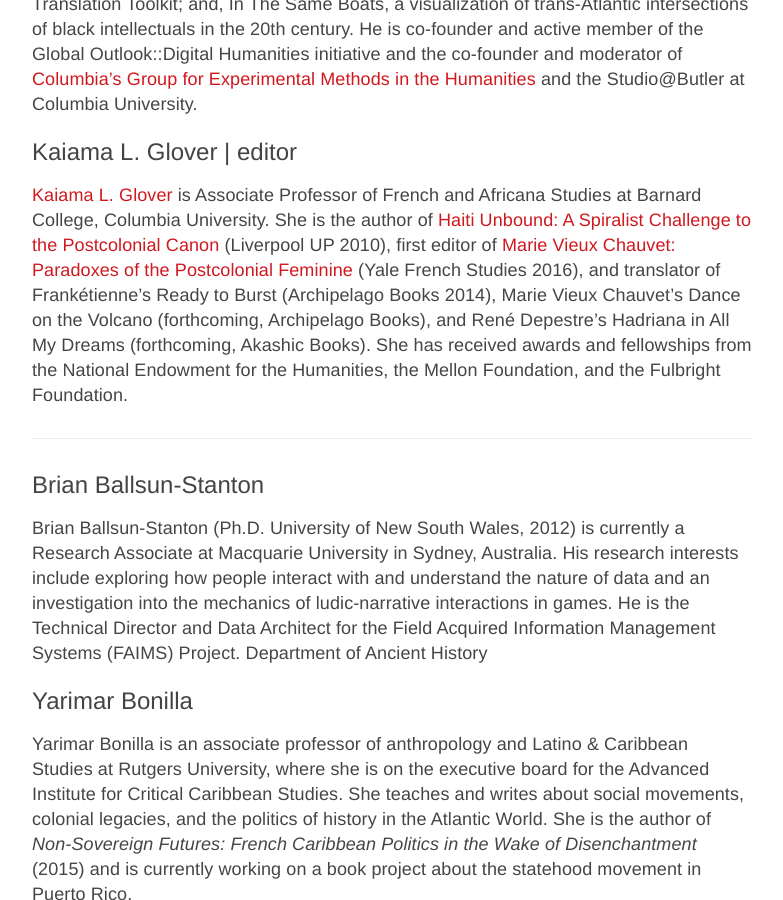
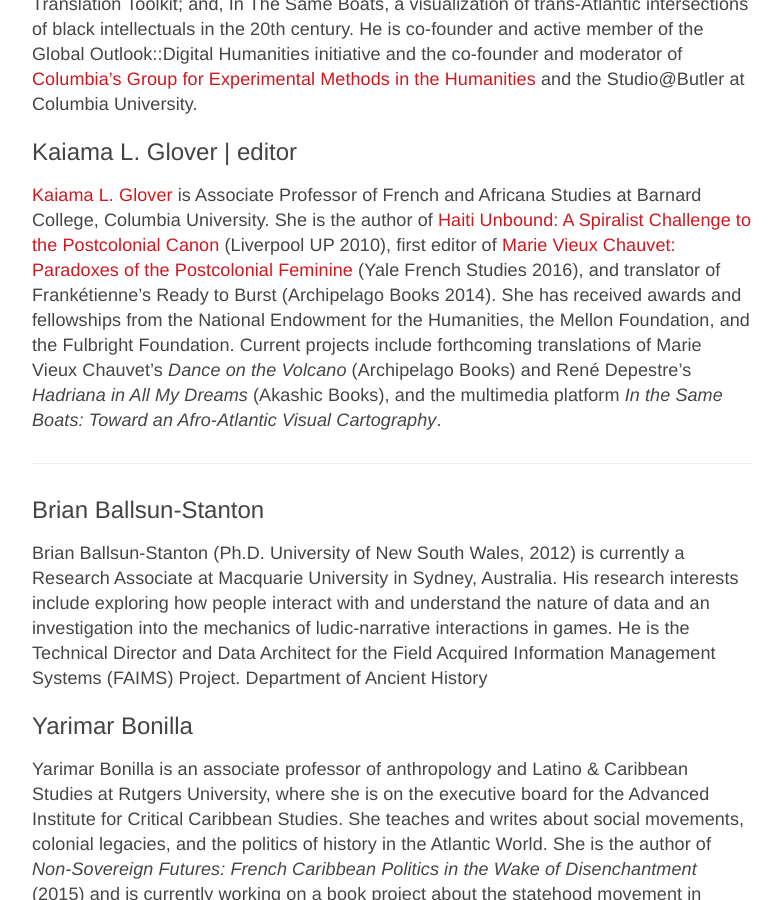
Before and after one commit to archipelagosjournal/archipelagos, a Jekyll site: the page built from contributors.md, in a window 1280 px wide and 900 px high, scrolled down 356 px. Shown: the whole window, without its empty margins (248-1031 px from the left). Built offline with Jekyll 4.4.1, drawn with Linux system fonts in a browser that asks for light colours; some of the changed text lies outside the part shown.

Commit message:
revise Glover bio text add Johnson bio

```diff
--- a/contributors.md
+++ b/contributors.md
@@ -7,7 +7,7 @@
 [Alex Gil](http://www.elotroalex.com/){:target="_blank"} is Digital Scholarship Coordinator for the Humanities and History at Columbia University Libraries. He collaborates with faculty, students and the library on the use of technologies on humanities research, pedagogy and scholarly communications. Current projects include [Ed](http://elotroalex.github.io/ed/){:target="_blank"}, a foundation for *sx archipelagos*; the Open Syllabus Project; the Translation Toolkit; and, In The Same Boats, a visualization of trans-Atlantic intersections of black intellectuals in the 20th century. He is co-founder and active member of the Global Outlook::Digital Humanities initiative and the co-founder and moderator of [Columbia's Group for Experimental Methods in the Humanities](http://xpmethod.plaintext.in/){:target="_blank"} and the Studio@Butler at Columbia University.
 
 ## Kaiama L. Glover | editor
-[Kaiama L. Glover](https://barnard.edu/profiles/kaiama-l-glover){:target="_blank"} is Associate Professor of French and Africana Studies at Barnard College, Columbia University. She is the author of [Haiti Unbound: A Spiralist Challenge to the Postcolonial Canon](http://liverpooluniversitypress.co.uk/products/61903) (Liverpool UP 2010), first editor of [Marie Vieux Chauvet: Paradoxes of the Postcolonial Feminine](http://yalebooks.com/book/9780300214192/yale-french-studies-number-128) (Yale French Studies 2016), and translator of Frankétienne’s Ready to Burst (Archipelago Books 2014), Marie Vieux Chauvet’s Dance on the Volcano (forthcoming, Archipelago Books), and René Depestre’s Hadriana in All My Dreams (forthcoming, Akashic Books). She has received awards and fellowships from the National Endowment for the Humanities, the Mellon Foundation, and the Fulbright Foundation.
+[Kaiama L. Glover](https://barnard.edu/profiles/kaiama-l-glover){:target="_blank"} is Associate Professor of French and Africana Studies at Barnard College, Columbia University. She is the author of [Haiti Unbound: A Spiralist Challenge to the Postcolonial Canon](http://liverpooluniversitypress.co.uk/products/61903) (Liverpool UP 2010), first editor of [Marie Vieux Chauvet: Paradoxes of the Postcolonial Feminine](http://yalebooks.com/book/9780300214192/yale-french-studies-number-128) (Yale French Studies 2016), and translator of Frankétienne’s Ready to Burst (Archipelago Books 2014). She has received awards and fellowships from the National Endowment for the Humanities, the Mellon Foundation, and the Fulbright Foundation. Current projects include forthcoming translations of Marie Vieux Chauvet’s *Dance on the Volcano* (Archipelago Books) and René Depestre’s *Hadriana in All My Dreams* (Akashic Books), and the multimedia platform *In the Same Boats: Toward an Afro-Atlantic Visual Cartography*.
 
 ---
 
@@ -41,6 +41,9 @@
 
 Tonya Haynes lectures at the Institute for Gender and Development Studies: Nita Barrow Unit, blogs on redforgender.wordpress.com, and is a founding member of CODE RED for gender justice! and CatchAFyah Caribbean Feminist Network. She holds a PhD from the University of the West Indies and researches in the area of Caribbean feminisms and Caribbean Feminist Thought. Her work has been published in *Global Public Health* and *Small Axe: A Journal of Caribbean Criticism*.
 
+##Jessica Marie Johnson
+Jessica Marie Johnson is an Assistant Professor of History at Michigan State University. Her work has appeared in *Slavery & Abolition*, *The Black Scholar*, *Meridians: Feminism, Race and Transnationalism*, and *Debates in the Digital Humanities*. As a digital humanist, Johnson explores the way digital and social media disseminate and create historical narratives, in particular, comparative histories of slavery and people of African descent.
+
 ## Mary Caton Lingold
 
 Mary Caton Lingold is a doctoral candidate in English at Duke, where she is completing a dissertation on early Afro-Atlantic literature and music. She is co-editor of the web collection [Provoke!: Digital Sound Studies](http://soundboxproject.com){:target="_blank"}, and a book by the same name and under contract at Duke UP. Her article on music in Caribbean travel narratives is forthcoming in *Early American Literature*. She also directs the [Sonic Dictionary](http://sonicdictionary.fhi.duke.edu){:target="_blank"}, a crowdsourced database of audio recordings.
```
